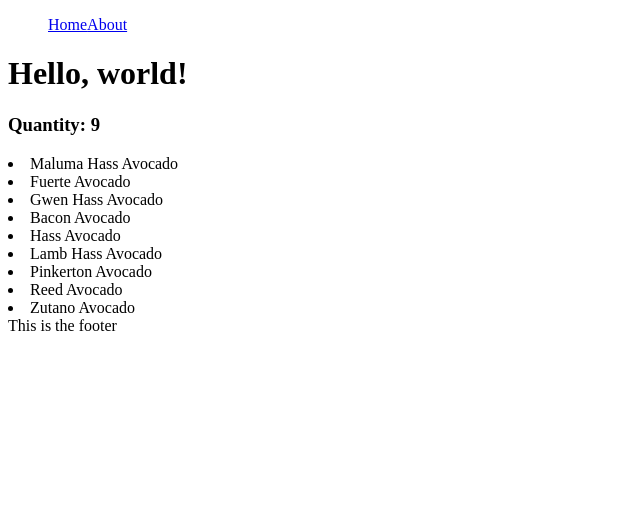
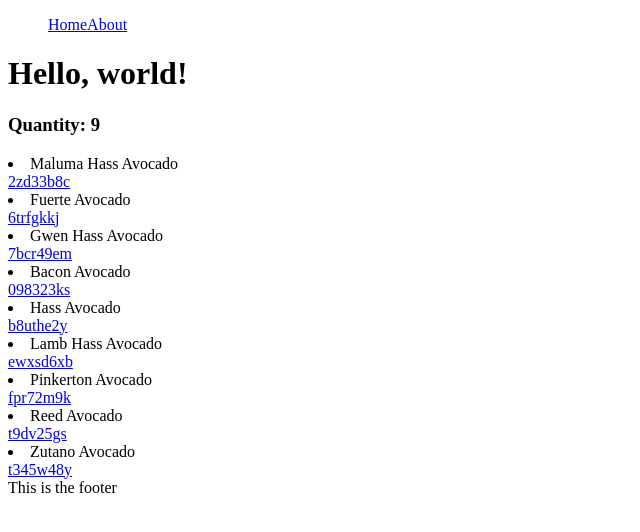
Before and after one commit to GersonEC/avocado-store, a Next.js app: page / in a window 1280 px wide. Shown: the top 532 px of the page, without its empty margins (0-640 px from the left). Built offline with nearby package versions, Linux system fonts and the light colour scheme.

Commit message:
Update Home page with Link

```diff
--- a/pages/index.tsx
+++ b/pages/index.tsx
@@ -1,4 +1,5 @@
 import { useEffect, useState } from 'react'
+import Link from 'next/link'
 
 export default function Home() {
   const [avocados, setAvocados] = useState<TProduct[]>([] as TProduct[])
@@ -19,7 +20,10 @@ export default function Home() {
       <h1>Hello, world!</h1>
       <h3>Quantity: {avosQuantity}</h3>
       {avocados.map((avo) => (
-        <li key={avo.name}>{avo.name}</li>
+        <div>
+          <li key={avo.name}>{avo.name}</li>
+          <Link href={`/product/${avo.id}`}>{avo.id}</Link>
+        </div>
       ))}
     </div>
   )
```
